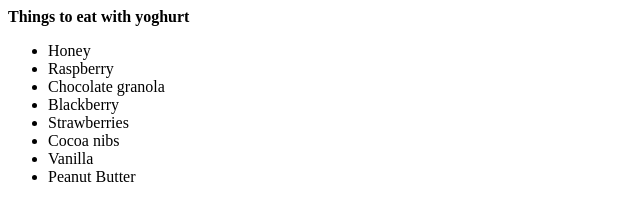
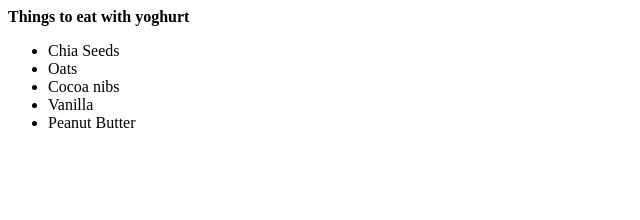
Before and after one commit to zuazor/code-first-intuit, a plain HTML site: page index.html in a window 1280 px wide. Shown: the whole page, without its empty margins (0-640 px from the left). Drawn offline with Linux system fonts and the light colour scheme.

Commit message:
Added More stuff

```diff
--- a/index.html
+++ b/index.html
@@ -1,10 +1,7 @@
 <b>Things to eat with yoghurt</b>
 <ul>
-  <li>Honey</li>
-  <li>Raspberry</li>
-  <li>Chocolate granola</li>
-  <li>Blackberry</li>
-  <li>Strawberries</li>
+  <li>Chia Seeds</li>
+  <li>Oats</li>
   <li>Cocoa nibs</li>
   <li>Vanilla</li>
   <li>Peanut Butter </li>
```
